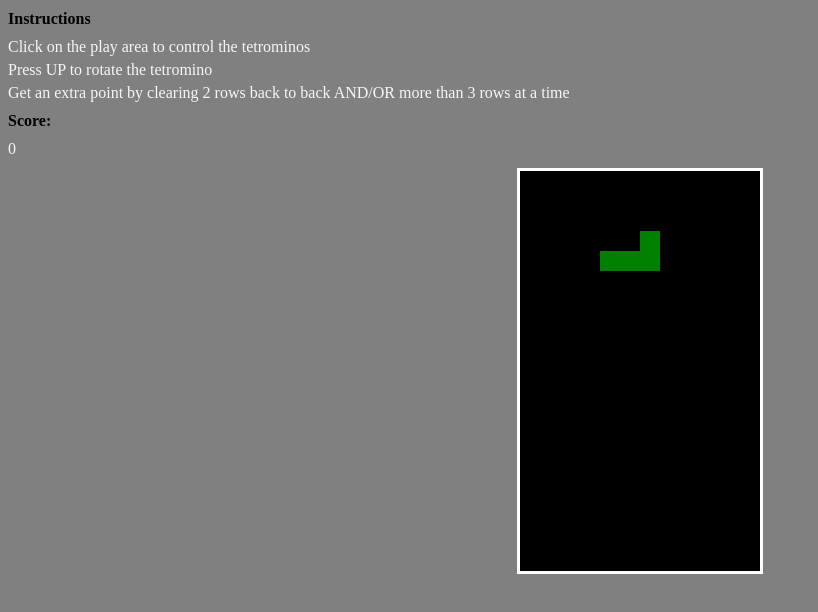
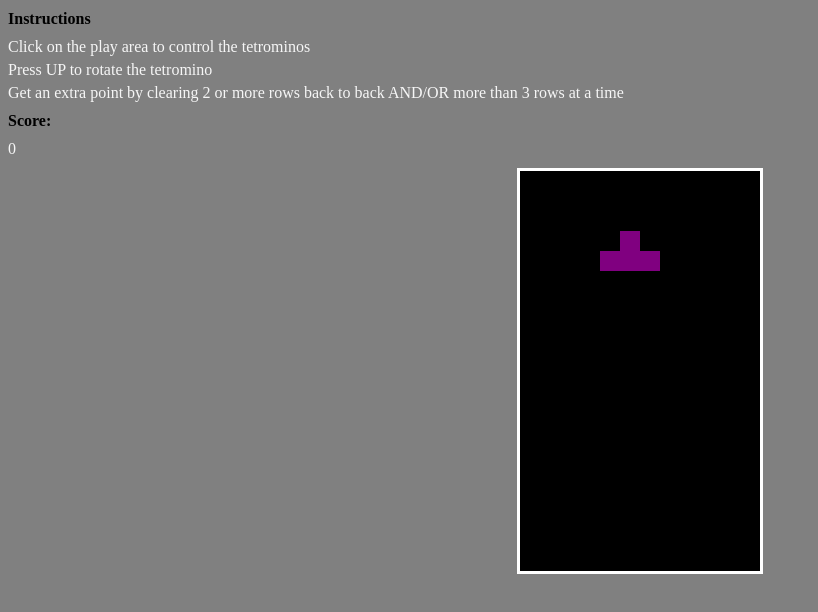
Before and after one commit to Rushabh33/Tetris-VanillaJS, a plain HTML site: page index.html in a window 1280 px wide. Shown: the whole page, without its empty margins (0-818 px from the left). Drawn offline with Linux system fonts and the light colour scheme.

Commit message:
typo fix

```diff
--- a/index.html
+++ b/index.html
@@ -14,7 +14,7 @@
     <h4>Instructions</h4>
     <p>Click on the play area to control the tetrominos</p>
     <p>Press UP to rotate the tetromino</p>
-    <p>Get an extra point by clearing 2 rows back to back AND/OR more than 3 rows at a time</p>
+    <p>Get an extra point by clearing 2 or more rows back to back AND/OR more than 3 rows at a time</p>
     <h4>Score:</h4>
     <p class="score">0</p>
   </div>
--- a/main.js
+++ b/main.js
@@ -13,7 +13,278 @@ const playerScore = document.getElementsByClassName("score")[0]
 
 ctx.scale(canvasScale, canvasScale)
 
-const I = [
+// const I = [
+//   [
+//     [0, 0, 0, 0],
+//     [1, 1, 1, 1],
+//     [0, 0, 0, 0],
+//     [0, 0, 0, 0],
+//   ],
+//   [
+//     [0, 0, 1, 0],
+//     [0, 0, 1, 0],
+//     [0, 0, 1, 0],
+//     [0, 0, 1, 0],
+//   ],
+//   [
+//     [0, 0, 0, 0],
+//     [0, 0, 0, 0],
+//     [1, 1, 1, 1],
+//     [0, 0, 0, 0],
+//   ],
+//   [
+//     [0, 1, 0, 0],
+//     [0, 1, 0, 0],
+//     [0, 1, 0, 0],
+//     [0, 1, 0, 0],
+//   ]
+// ];
+
+// const J = [
+//   [
+//     [2, 0, 0],
+//     [2, 2, 2],
+//     [0, 0, 0]
+//   ],
+//   [
+//     [0, 2, 2],
+//     [0, 2, 0],
+//     [0, 2, 0]
+//   ],
+//   [
+//     [0, 0, 0],
+//     [2, 2, 2],
+//     [0, 0, 2]
+//   ],
+//   [
+//     [0, 2, 0],
+//     [0, 2, 0],
+//     [2, 2, 0]
+//   ]
+// ];
+
+// const L = [
+//   [
+//     [0, 0, 3],
+//     [3, 3, 3],
+//     [0, 0, 0]
+//   ],
+//   [
+//     [0, 3, 0],
+//     [0, 3, 0],
+//     [0, 3, 3]
+//   ],
+//   [
+//     [0, 0, 0],
+//     [3, 3, 3],
+//     [3, 0, 0]
+//   ],
+//   [
+//     [3, 3, 0],
+//     [0, 3, 0],
+//     [0, 3, 0]
+//   ]
+// ];
+
+// const O = [
+//   [
+//     [0, 0, 0, 0],
+//     [0, 4, 4, 0],
+//     [0, 4, 4, 0],
+//     [0, 0, 0, 0],
+//   ]
+// ];
+
+// const S = [
+//   [
+//     [0, 5, 5],
+//     [5, 5, 0],
+//     [0, 0, 0]
+//   ],
+//   [
+//     [0, 5, 0],
+//     [0, 5, 5],
+//     [0, 0, 5]
+//   ],
+//   [
+//     [0, 0, 0],
+//     [0, 5, 5],
+//     [5, 5, 0]
+//   ],
+//   [
+//     [5, 0, 0],
+//     [5, 5, 0],
+//     [0, 5, 0]
+//   ]
+// ];
+
+// const T = [
+//   [
+//     [0, 6, 0],
+//     [6, 6, 6],
+//     [0, 0, 0]
+//   ],
+//   [
+//     [0, 6, 0],
+//     [0, 6, 6],
+//     [0, 6, 0]
+//   ],
+//   [
+//     [0, 0, 0],
+//     [6, 6, 6],
+//     [0, 6, 0]
+//   ],
+//   [
+//     [0, 6, 0],
+//     [6, 6, 0],
+//     [0, 6, 0]
+//   ]
+// ];
+
+// const Z = [
+//   [
+//     [7, 7, 0],
+//     [0, 7, 7],
+//     [0, 0, 0]
+//   ],
+//   [
+//     [0, 0, 7],
+//     [0, 7, 7],
+//     [0, 7, 0]
+//   ],
+//   [
+//     [0, 0, 0],
+//     [7, 7, 0],
+//     [0, 7, 7]
+//   ],
+//   [
+//     [0, 7, 0],
+//     [7, 7, 0],
+//     [7, 0, 0]
+//   ]
+// ];
+
+
+const tetrominoMatrices = [
+  [
+    [
+      [7, 7, 0],
+      [0, 7, 7],
+      [0, 0, 0]
+    ],
+    [
+      [0, 0, 7],
+      [0, 7, 7],
+      [0, 7, 0]
+    ],
+    [
+      [0, 0, 0],
+      [7, 7, 0],
+      [0, 7, 7]
+    ],
+    [
+      [0, 7, 0],
+      [7, 7, 0],
+      [7, 0, 0]
+    ]
+  ],
+  [
+    [
+      [0, 6, 0],
+      [6, 6, 6],
+      [0, 0, 0]
+    ],
+    [
+      [0, 6, 0],
+      [0, 6, 6],
+      [0, 6, 0]
+    ],
+    [
+      [0, 0, 0],
+      [6, 6, 6],
+      [0, 6, 0]
+    ],
+    [
+      [0, 6, 0],
+      [6, 6, 0],
+      [0, 6, 0]
+    ]
+  ],
+  [
+    [
+      [0, 5, 5],
+      [5, 5, 0],
+      [0, 0, 0]
+    ],
+    [
+      [0, 5, 0],
+      [0, 5, 5],
+      [0, 0, 5]
+    ],
+    [
+      [0, 0, 0],
+      [0, 5, 5],
+      [5, 5, 0]
+    ],
+    [
+      [5, 0, 0],
+      [5, 5, 0],
+      [0, 5, 0]
+    ]
+  ],
+  [
+    [
+      [0, 0, 0, 0],
+      [0, 4, 4, 0],
+      [0, 4, 4, 0],
+      [0, 0, 0, 0],
+    ]
+  ],
+  [
+    [
+      [0, 0, 3],
+      [3, 3, 3],
+      [0, 0, 0]
+    ],
+    [
+      [0, 3, 0],
+      [0, 3, 0],
+      [0, 3, 3]
+    ],
+    [
+      [0, 0, 0],
+      [3, 3, 3],
+      [3, 0, 0]
+    ],
+    [
+      [3, 3, 0],
+      [0, 3, 0],
+      [0, 3, 0]
+    ]
+  ],
+  [
+    [
+      [2, 0, 0],
+      [2, 2, 2],
+      [0, 0, 0]
+    ],
+    [
+      [0, 2, 2],
+      [0, 2, 0],
+      [0, 2, 0]
+    ],
+    [
+      [0, 0, 0],
+      [2, 2, 2],
+      [0, 0, 2]
+    ],
+    [
+      [0, 2, 0],
+      [0, 2, 0],
+      [2, 2, 0]
+    ]
+  ],
+  [
     [
       [0, 0, 0, 0],
       [1, 1, 1, 1],
@@ -38,131 +309,8 @@ const I = [
       [0, 1, 0, 0],
       [0, 1, 0, 0],
     ]
-];
-
-const J = [
-  [
-    [2, 0, 0],
-    [2, 2, 2],
-    [0, 0, 0]
-  ],
-  [
-    [0, 2, 2],
-    [0, 2, 0],
-    [0, 2, 0]
-  ],
-  [
-    [0, 0, 0],
-    [2, 2, 2],
-    [0, 0, 2]
-  ],
-  [
-    [0, 2, 0],
-    [0, 2, 0],
-    [2, 2, 0]
   ]
-];
-
-const L = [
-  [
-    [0, 0, 3],
-    [3, 3, 3],
-    [0, 0, 0]
-  ],
-  [
-    [0, 3, 0],
-    [0, 3, 0],
-    [0, 3, 3]
-  ],
-  [
-    [0, 0, 0],
-    [3, 3, 3],
-    [3, 0, 0]
-  ],
-  [
-    [3, 3, 0],
-    [0, 3, 0],
-    [0, 3, 0]
 ]
-];
-
-const O = [
-  [
-    [0, 0, 0, 0],
-    [0, 4, 4, 0],
-    [0, 4, 4, 0],
-    [0, 0, 0, 0],
-  ]
-];
-
-const S = [
-  [
-    [0, 5, 5],
-    [5, 5, 0],
-    [0, 0, 0]
-  ],
-  [
-    [0, 5, 0],
-    [0, 5, 5],
-    [0, 0, 5]
-  ],
-  [
-    [0, 0, 0],
-    [0, 5, 5],
-    [5, 5, 0]
-  ],
-  [
-    [5, 0, 0],
-    [5, 5, 0],
-    [0, 5, 0]
-  ]
-];
-
-const T = [
-  [
-    [0, 6, 0],
-    [6, 6, 6],
-    [0, 0, 0]
-  ],
-  [
-    [0, 6, 0],
-    [0, 6, 6],
-    [0, 6, 0]
-  ],
-  [
-    [0, 0, 0],
-    [6, 6, 6],
-    [0, 6, 0]
-  ],
-  [
-    [0, 6, 0],
-    [6, 6, 0],
-    [0, 6, 0]
-  ]
-];
-
-const Z = [
-  [
-    [7, 7, 0],
-    [0, 7, 7],
-    [0, 0, 0]
-  ],
-  [
-    [0, 0, 7],
-    [0, 7, 7],
-    [0, 7, 0]
-  ],
-  [
-    [0, 0, 0],
-    [7, 7, 0],
-    [0, 7, 7]
-  ],
-  [
-    [0, 7, 0],
-    [7, 7, 0],
-    [7, 0, 0]
-  ]
-];
 
 
 const player = {
@@ -170,10 +318,11 @@ const player = {
   bonusPoint: false,
   pos: { x: 4, y: 0 },
   posBottom: false,
-  tetrominoMatrix: L[0],
+  tetrominoMatrix: tetrominoMatrices[1][0],
   currentTetrominoRot: 0,
   currentTetrominoType: 4,
-  tetrominoTypes: [Z, T, S, O, L, J, I],
+  // tetrominoTypes: [Z, T, S, O, L, J, I],
+  tetrominoTypes: tetrominoMatrices,
   tetrominoColors: [null, "red", "blue", "green", "yellow", "white", "purple", "orange"]
 }
 
@@ -401,7 +550,7 @@ function gameReset() {
 
 function playerReset() {
   const nextTetromino = Math.floor(Math.random() * 7);
-  player.tetrominoMatrix = player.tetrominoTypes[nextTetromino][0];
+  player.tetrominoMatrix = tetrominoMatrix[nextTetromino][0];
   player.currentTetrominoType = nextTetromino;
   player.pos.y = 0;
   player.pos.x = 4;
```
Also changed, not shown: styles/style.css (line endings or trailing spaces). Lines whose indentation alone changed are shown as unchanged.
